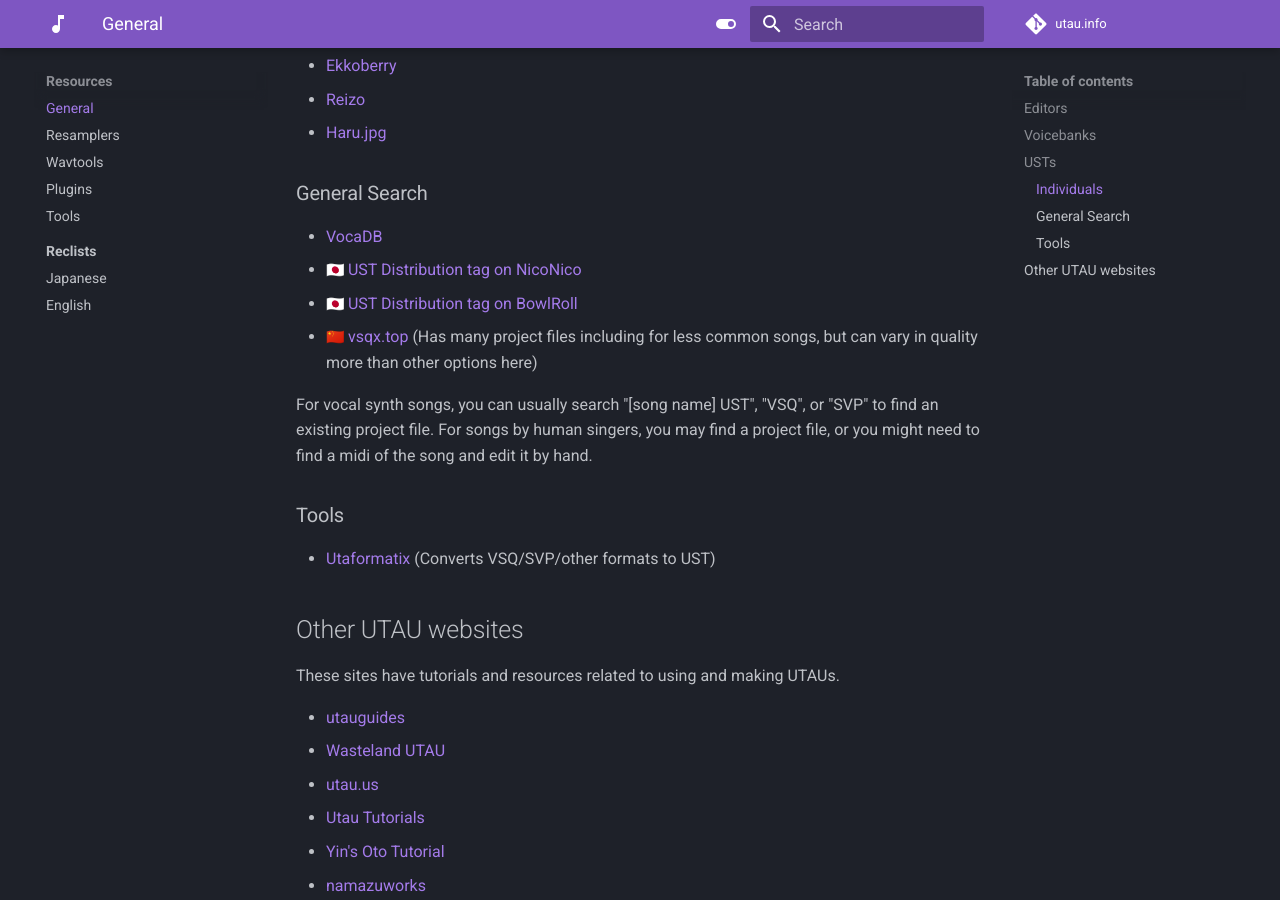
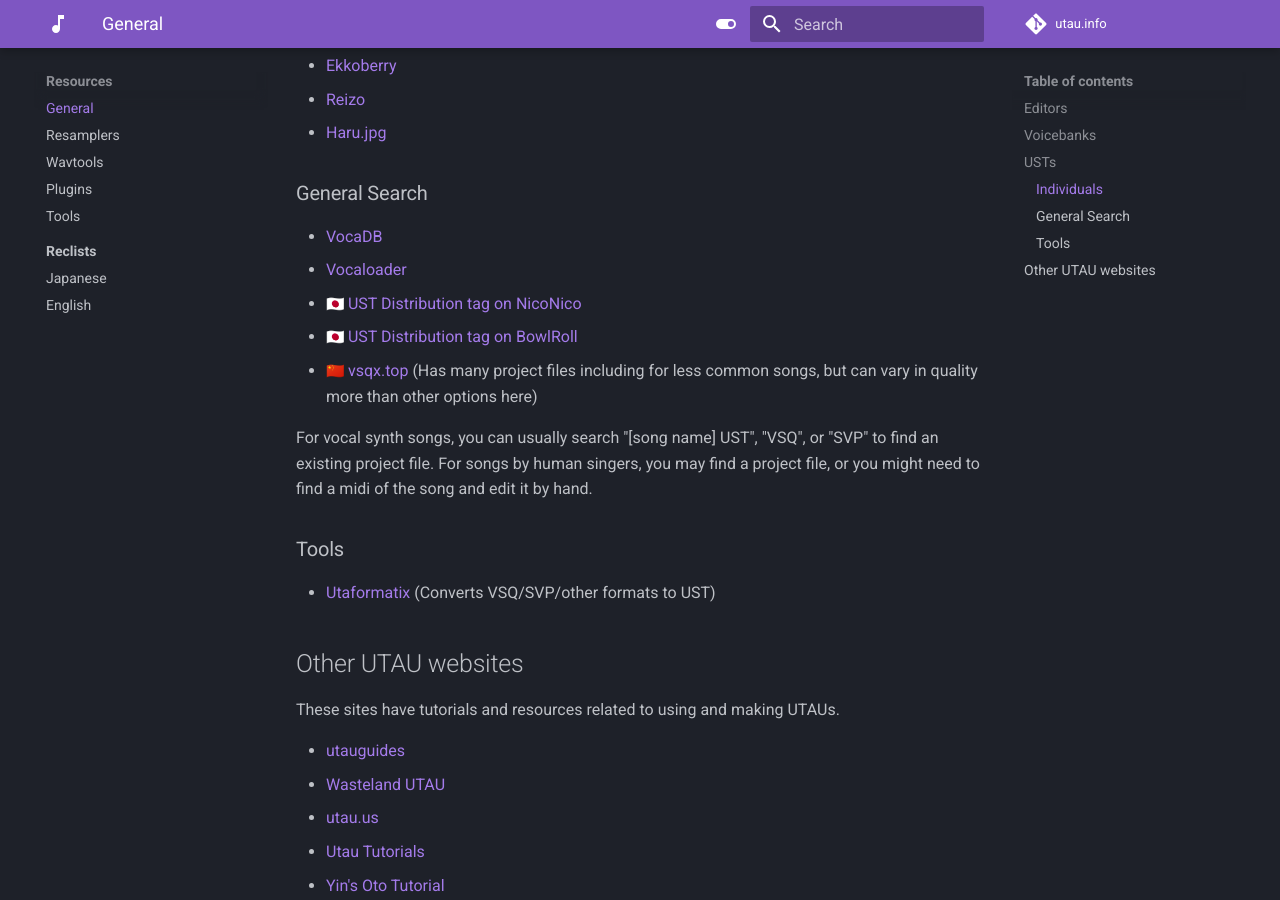
Before and after one commit to nagotown/utau.info, an MkDocs documentation site: the page built from docs/resources/general.md, in a window 1280 px wide and 900 px high, scrolled down 924 px. Built offline with MkDocs 1.6.1 and Material for MkDocs 9.7.7, drawn with Linux system fonts in a browser that asks for light colours; emoji names are drawn with the system emoji font; comment, search, counter and statistics services are not loaded.

Commit message:
update general.md

```diff
--- a/docs/resources/general.md
+++ b/docs/resources/general.md
@@ -19,22 +19,29 @@
 Everyone who distributes vocal synth project files has rules for them. Please be sure to read the readme or their website, and credit them when posting covers online.
 
 ### Individuals
+
 - [half a head](https://half-a-head.tumblr.com/USTs)
 - [nmasao1](https://sites.google.com/site/utauust/)
 - [Ekkoberry](http://www.kiichigo.utau.us/ust.html)
 - [Reizo](http://rainerr.weebly.com/ust-list-entry.html)
 - [Haru.jpg](https://harujpg.top/en/usten/)
+
 ### General Search
+
 - [VocaDB](https://vocadb.net/Search?searchType=Song&childTags=true&page=1&pageSize=10&sort=RatingScore&tagId%5B0%5D=6326&tagId%5B1%5D=3214&unifyEntryTypesAndTags=false&viewMode=Details&excludedTags%5B0%5D=11109)
+- [Vocaloader](https://vocaloader.app/)
 - :flag_jp: [UST Distribution tag on NicoNico](https://www.nicovideo.jp/tag/ust%E9%85%8D%E5%B8%83)
 - :flag_jp: [UST Distribution tag on BowlRoll](https://bowlroll.net/file/tag/UST%E9%85%8D%E5%B8%83)
 - :flag_cn: [vsqx.top](https://vsqx.top/) (Has many project files including for less common songs, but can vary in quality more than other options here)
 
 For vocal synth songs, you can usually search "[song name\] UST", "VSQ", or "SVP" to find an existing project file. For songs by human singers, you may find a project file, or you might need to find a midi of the song and edit it by hand.
+
 ### Tools
+
 - [Utaformatix](https://sdercolin.github.io/utaformatix3/) (Converts VSQ/SVP/other formats to UST)
 
 ## Other UTAU websites
+
 These sites have tutorials and resources related to using and making UTAUs.
 
 - [utauguides](https://utauguides.carrd.co/)
```
